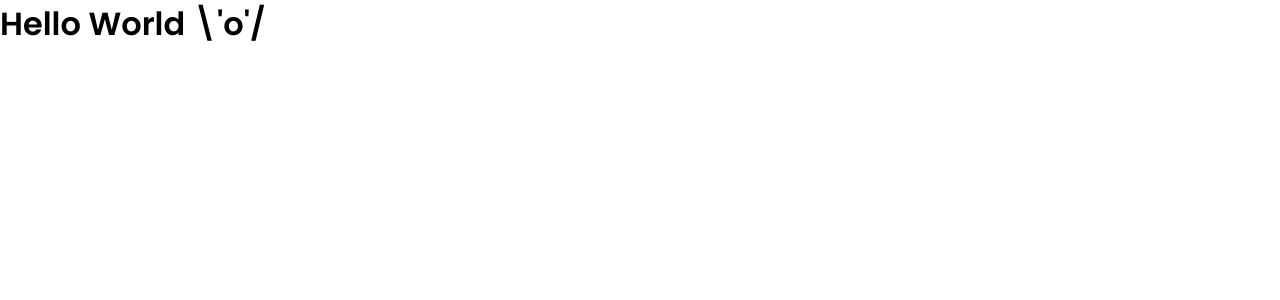
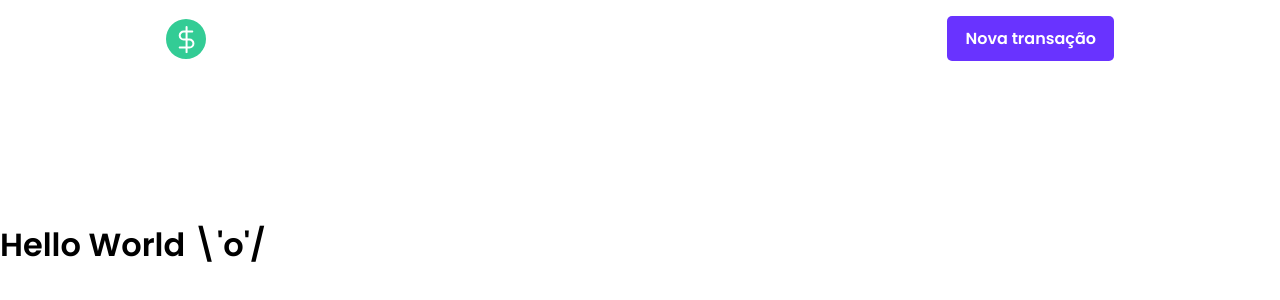
Before and after one commit to italoholanda/React__dt-money, a React (Create React App) app: page / in a window 1280 px wide. Shown: the top 300 px of the page. Built offline with nearby package versions, Linux system fonts and the light colour scheme.

Commit message:
Created App Header

```diff
--- a/src/App.tsx
+++ b/src/App.tsx
@@ -1,9 +1,11 @@
 import React from "react";
+import { Header } from "./components/Header/Header";
 import { GlobalStyle } from "./styles/global";
 
 export function App() {
 	return (
 		<>
+			<Header />
 			<h1>Hello World \'o'/</h1>
 			<GlobalStyle />
 		</>
--- /dev/null
+++ b/src/components/Header/Header.tsx
@@ -0,0 +1,14 @@
+import React from 'react';
+import logoImg from '../../assets/logo.svg';
+import { Container, Content } from './Styles';
+
+export function Header() {
+	return (
+		<Container>
+			<Content>
+				<img src={logoImg} alt="dt money" />
+				<button>Nova transação</button>
+			</Content>
+		</Container>
+	)
+}
--- /dev/null
+++ b/src/components/Header/Styles.tsx
@@ -0,0 +1,28 @@
+import styled from "styled-components";
+
+export const Container = styled.header`
+	width: 100vw;
+	background: var(--blue);
+`
+
+export const Content = styled.div`
+	margin: 0 auto;
+	max-width: 980px;
+	display: flex;
+	justify-content: space-between;
+	align-items: center;
+	padding: 1rem 1rem 10rem;
+	& button {
+		font-size: 1rem;
+		font-weight: bold;
+		color: #fff;
+		background: var(--blue-light);
+		border-color: transparent;
+		border-radius: 5px;
+		padding: 0.5rem 1rem;
+		transition: filter 0.4s;
+	}
+	& button:hover{
+		filter: brightness(0.9);
+	}
+`
```
